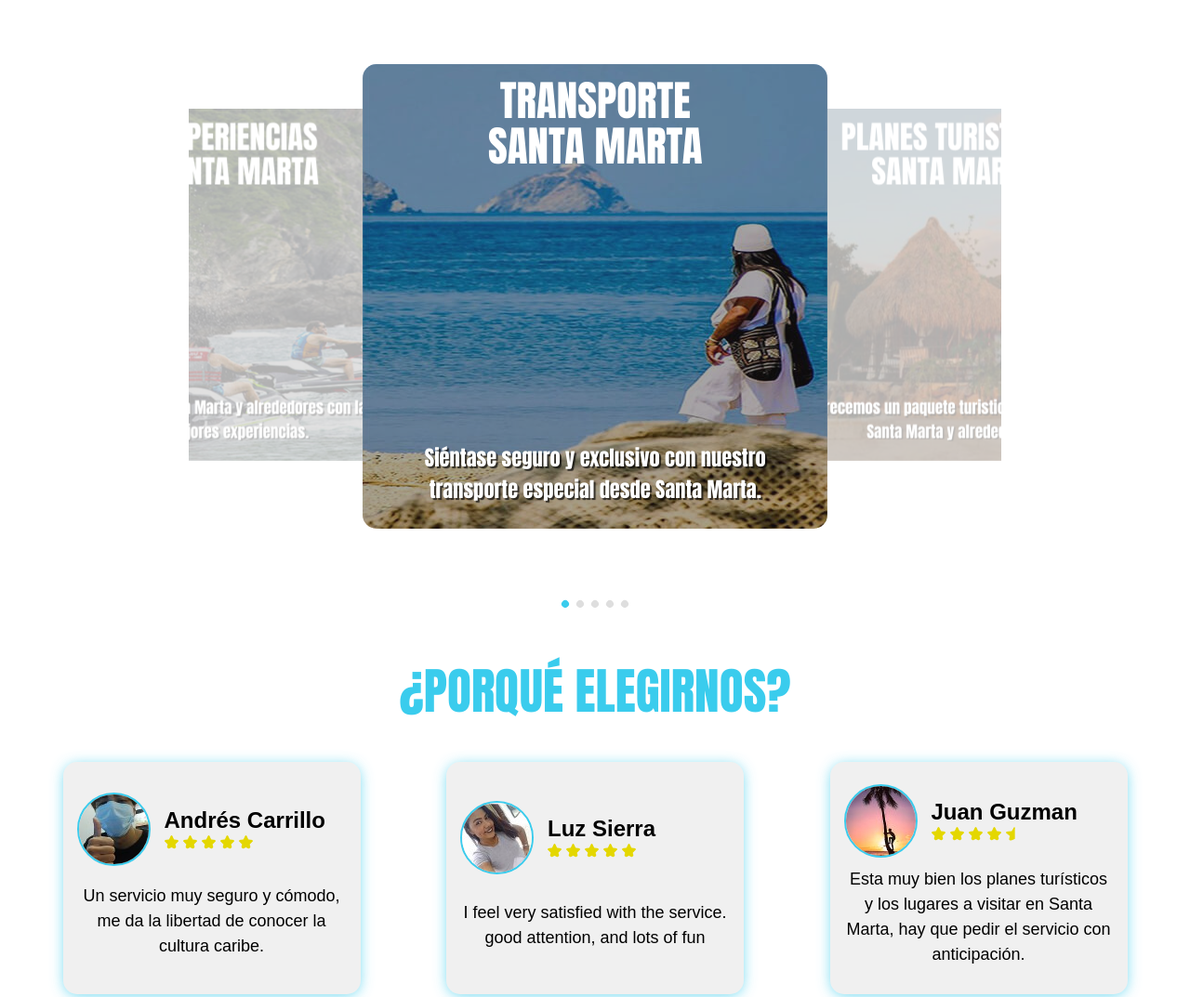
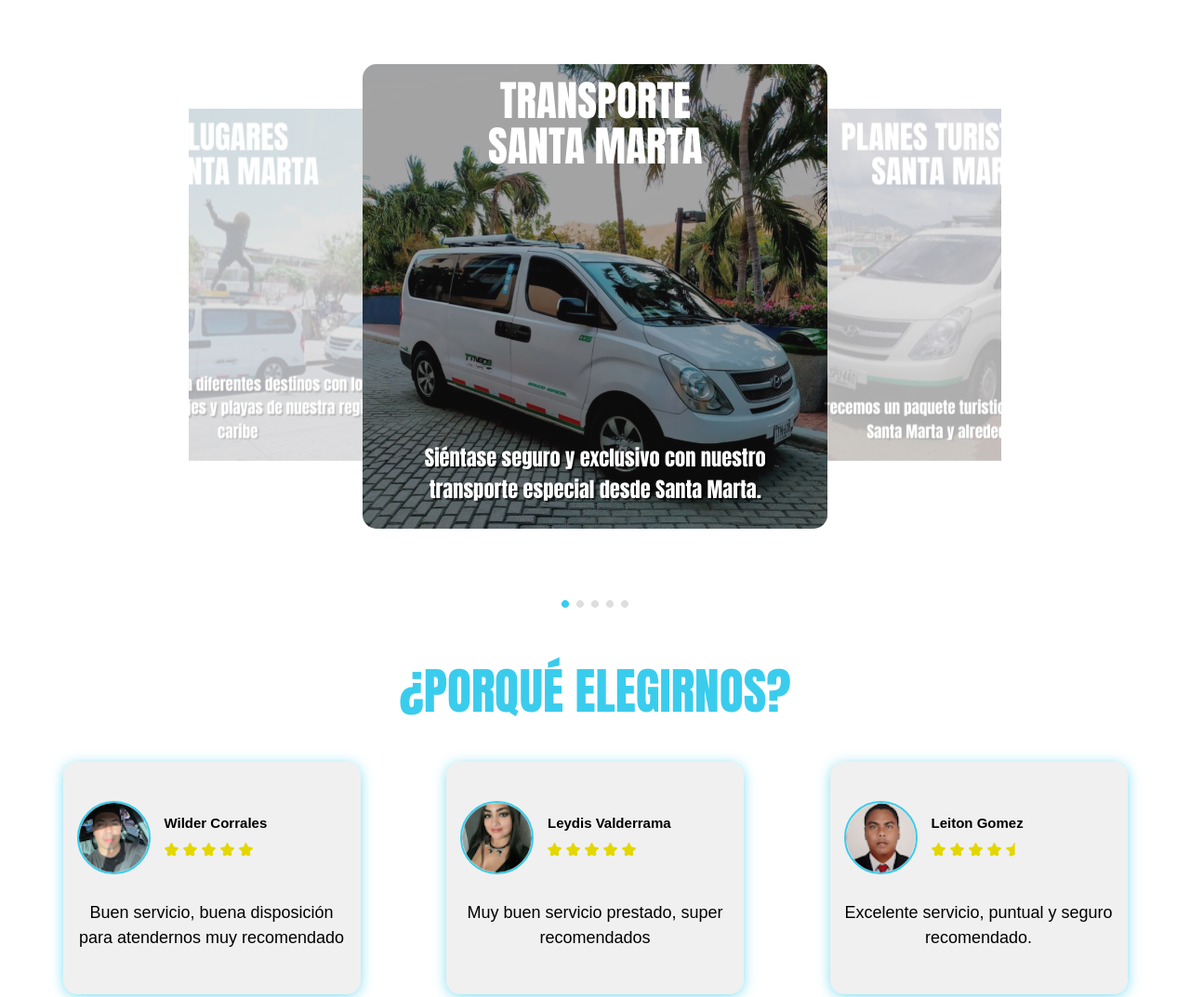
Before and after one commit to JosueMartinezGonzalez/ServiTours-Landing-Page, a plain HTML site: page public/index.html in a window 1280 px wide. Shown: the part 860-1933 px from the top of the page at 93% size. Drawn offline with nearby package versions, Linux system fonts and the light colour scheme; a web font is replaced by a local one.

Commit message:
Se cambio la direcciòn y cuenta a lso cuales se envian lso correo del formulario -Se cambiaron los testimonios junto al tamaño de la fuente de los nombres -Se cambiaron las imagenes del carrousel -Se arreglò el problema de la apertura de los terminos y condiciones

```diff
--- a/public/index.html
+++ b/public/index.html
@@ -36,7 +36,7 @@
                 <img src="../src/images/icons/phone-solid.svg" class="phone" alt="Icono de teléfono">
                 <span> +57 3008167780</span>
             </a>
-            <a class="button--WhatsApp" href="https://www.google.com/" target="_blank"><img src="../src/images/icons/whatsapp-brands.png" alt="Logo de whatsApp para enviar mensaje"></a>
+            <a class="button--WhatsApp" href="https://wa.me/message/OJSCNPJD6YDXM1" target="_blank"><img src="../src/images/icons/whatsapp-brands.png" alt="Logo de whatsApp para enviar mensaje"></a>
         </div>
 
         <div class="header--heroContainer">
@@ -49,10 +49,10 @@
                 </div>
             </div>
             <div class="heroContainer--form">
-                <form id="form" class="form--container"  action="https://formspree.io/f/mvolryoq"
+                <form id="form" class="form--container"  action="https://formspree.io/f/xyyodzng"
                 method="POST">
-                    <a id="TermsButton" href="#Terminos-Condiciones"> Términos y Condiciones</a>
-                    <label for="name"></label>
+                <a class="termsButton" href="#Terminos-Condiciones"> Términos y Condiciones</a>
+                <label for="name"></label>
                     <input id="name" type="text" name="name" placeholder="Ingrese su nombre" required>
                     <label for="email"></label>
                     <input id="email" type="email" name="email" placeholder="Ingrese su Email" required>
@@ -82,35 +82,35 @@
                                 <h2 class="subtitulo">TRANSPORTE <br> SANTA MARTA</h2>
                                 <div class="linea-division"></div>
                                 <p class="sabor">Siéntase seguro y exclusivo con nuestro transporte especial desde Santa Marta.</p>
-                                <img src="../src/images/muffins-04.jpg" width="600" alt="Personas en una playa">
+                                <img src="../src/images/Carrousel 1.jpg" width="600" alt="Personas en una playa">
                             </div>
 
                             <div class="carousel-item">
                                 <h2 class="subtitulo">PLANES TURISTICOS <br> SANTA MARTA</h2>
                                 <div class= "linea-division"></div>
                                 <p class="sabor">Te ofrecemos un paquete turistico a tu medida en Santa Marta y alrededores.</p>
-                                <img src="../src/images/muffins-05.jpeg" width="600" alt="Personas e moto acuática">
+                                <img src="../src/images/Carrousel 2.jpg" width="600" alt="Personas e moto acuática">
                             </div>
 
                             <div class="carousel-item">
                                 <h2 class="subtitulo">EXPERIENCIAS <br> SANTA MARTA</h2>
                                 <div class= "linea-division"></div>
                                 <p class="sabor">Recorre Santa Marta y alrededores con las mejores experiencias.</p>
-                                <img src="../src/images/muffins-03.jpg" width="600" alt="Personas en una playa">
+                                <img src="../src/images/Carrousel 3.jpg" width="600" alt="Personas en una playa">
                             </div>
 
                             <div class="carousel-item">
-                                <h2 class="subtitulo">TRANSPORTE <br> SANTA MARTA</h2>
+                                <h2 class="subtitulo">VANS <br> SANTA MARTA</h2>
                                 <div class="linea-division"></div>
-                                <p class="sabor">Siéntase seguro y exclusivo con nuestro transporte especial desde Santa Marta.</p>
-                                <img src="../src/images/muffins-04.jpg" width="600" alt="">
+                                <p class="sabor">Servicios de transporte desde el aeropuerto hasta su destino y desde tu lugar de hospedaje hacia el aeropuerto.</p>
+                                <img src="../src/images/Carrousel 4.jpg" width="600" alt="">
                             </div>
 
                             <div class="carousel-item">
-                                <h2 class="subtitulo">EXPERIENCIAS <br> SANTA MARTA</h2>
+                                <h2 class="subtitulo">LUGARES <br> SANTA MARTA</h2>
                                 <div class= "linea-division"></div>
-                                <p class="sabor">Recorre Santa Marta y alrededores con las mejores experiencias.</p>
-                                <img src="../src/images/muffins-03.jpg" width="600" alt="Personas e moto acuática">
+                                <p class="sabor">Te llevamos a diferentes destinos con los mejores paisajes y playas de nuestra región caribe</p>
+                                <img src="../src/images/Carrousel 5.jpg" width="600" alt="Personas e moto acuática">
                             </div>
                         </div>
                     </div>
@@ -126,9 +126,9 @@
                 <div class="container--opinions__users">
                     <div class="opinion--user">
                         <div class="user--data">
-                            <img src="../src/images/Testimony_1.jpeg" alt="Foto de Andres Carrillo" class="user__img">
+                            <img src="../src/images/Testimony_1.png" alt="Foto de Andres Carrillo" class="user__img">
                             <div class="user">
-                                <p class="user__name">Andrés Carrillo</p>
+                                <p class="user__name">Wilder Corrales</p>
                                 <p class="user__stars">
                                     <img src="../src/images/icons/star-solid.png" alt="Una estrella amararía">
                                     <img src="../src/images/icons/star-solid.png" alt="Una estrella amararía">
@@ -139,15 +139,15 @@
                             </div>
                         </div>
                         <div class="user--testimony">
-                            <p>Un servicio muy seguro y cómodo, me da la libertad de conocer la cultura caribe.</p>
+                            <p>Buen servicio, buena disposición para atendernos muy recomendado</p>
                         </div>
                     </div>
 
                     <div class="opinion--user">
                         <div class="user--data">
-                            <img src="../src/images/Testimony_2.jpeg" alt="Foto de Luz Sierra" class="user__img">
+                            <img src="../src/images/Testimony_2.png" alt="Foto de Luz Sierra" class="user__img">
                             <div class="user">
-                                <p class="user__name">Luz Sierra</p>
+                                <p class="user__name">Leydis Valderrama</p>
                                 <p class="user__stars">
                                     <img src="../src/images/icons/star-solid.png" alt="Una estrella amararía">
                                     <img src="../src/images/icons/star-solid.png" alt="Una estrella amararía">
@@ -158,15 +158,15 @@
                             </div>
                         </div>
                         <div class="user--testimony">
-                            <p>I feel very satisfied with the service. good attention, and lots of fun</p>
+                            <p>Muy buen servicio prestado, super recomendados</p>
                         </div>
                     </div>
 
                     <div class="opinion--user">
                         <div class="user--data">
-                            <img src="../src/images/Testimony_3.jpg" alt=" Goto de Juan Guzman" class="user__img">
+                            <img src="../src/images/Testimony_3.png" alt=" Goto de Juan Guzman" class="user__img">
                             <div class="user">
-                                <p class="user__name">Juan Guzman</p>
+                                <p class="user__name">Leiton Gomez</p>
                                 <p class="user__stars">
                                     <img src="../src/images/icons/star-solid.png" alt="Una estrella amararía">
                                     <img src="../src/images/icons/star-solid.png" alt="Una estrella amararía">
@@ -177,7 +177,7 @@
                             </div>
                         </div>
                         <div class="user--testimony">
-                            <p>Esta muy bien los planes turísticos y los lugares a visitar en Santa Marta, hay que pedir el servicio con anticipación.</p>
+                            <p>Excelente servicio, puntual y seguro recomendado.</p>
                         </div>
                     </div>
                 </div>
@@ -201,11 +201,13 @@
             </div>
         </div>
         <div class="footer--copyContainer">
-            <p>&copy; COPYRIGHT Mr ServiTours. Todos los derechos reservados. <a id="TermsButton" href="#Terminos-Condiciones"> Términos y Condiciones</a></p>
+            <p>&copy; COPYRIGHT Mr ServiTours. Todos los derechos reservados.
+                <a class="termsButtonFooter" href="#Terminos-Condiciones"> Términos y Condiciones</a>
+            </p>
             <p><span>Del <a href="https://www.instagram.com/lideresextremos/" target="_blank"> TEAM LIDEX</a> con 💛 para los aventureros</span></p>
         </div>
     </footer>
-    <div id="termsAndConditions" class="termsAndConditionsContainer inactiveTerms">
+    <div id="termsAndConditions" class="termsAndConditionsContainer inactiveTerms termsAndConditions">
         <div class="termsAndConditions">
             <h2>Términos y Condiciones</h2>
             <p>servitours.com, en cumplimiento de lo establecido en la ley 1581 de 2012 y sus decretos reglamentarios:</p>
--- a/src/js/main.js
+++ b/src/js/main.js
@@ -11,7 +11,8 @@ const $header = document.querySelector('#header')
 const $main = document.querySelector('#main')
 const $footer = document.querySelector('#footer')
 const $termsAndConditions = document.querySelector('#termsAndConditions')
-const $TermsButton = document.querySelector('#TermsButton')
+const $termsButton = document.querySelector('.termsButton')
+const $termsButtonFooter = document.querySelector('.termsButtonFooter')
 const $buttonCloseTerms = document.querySelector('#buttonCloseTerms')
 
 
@@ -117,5 +118,6 @@ function carouselAnimation() {
 carouselAnimation();
 $form.addEventListener('submit', handleSubmit)
 $buttonClose.addEventListener('click', handleDisplayBlock)
-$TermsButton.addEventListener('click', mountConditions)
+$termsButton.addEventListener('click', mountConditions)
+$termsButtonFooter.addEventListener('click', mountConditions)
 $buttonCloseTerms.addEventListener('click', unMountConditions)
--- a/src/styles/main.css
+++ b/src/styles/main.css
@@ -361,7 +361,7 @@ input[type=number] { -moz-appearance:textfield; }
 .user .user__name {
     width: 100%;
     height: 25px;
-    font-size: 1.6rem;
+    font-size: 1rem;
     font-weight: bold;
 }
 .user .user__stars {
```
Also changed, not shown: src/images/Carrousel 1.jpg (added), src/images/Carrousel 2.jpg (added), src/images/Carrousel 3.jpg (added), src/images/Carrousel 4.jpg (added), src/images/Carrousel 5.jpg (added), src/images/Testimony_1.jpeg (deleted), src/images/Testimony_1.png (added), src/images/Testimony_2.jpeg (deleted), src/images/Testimony_2.png (added), src/images/Testimony_3.jpg (deleted), src/images/Testimony_3.png (added), src/images/hero.jpg (deleted), src/images/muffins-03.jpg (deleted), src/images/muffins-04.jpg (deleted), 1 more files.
